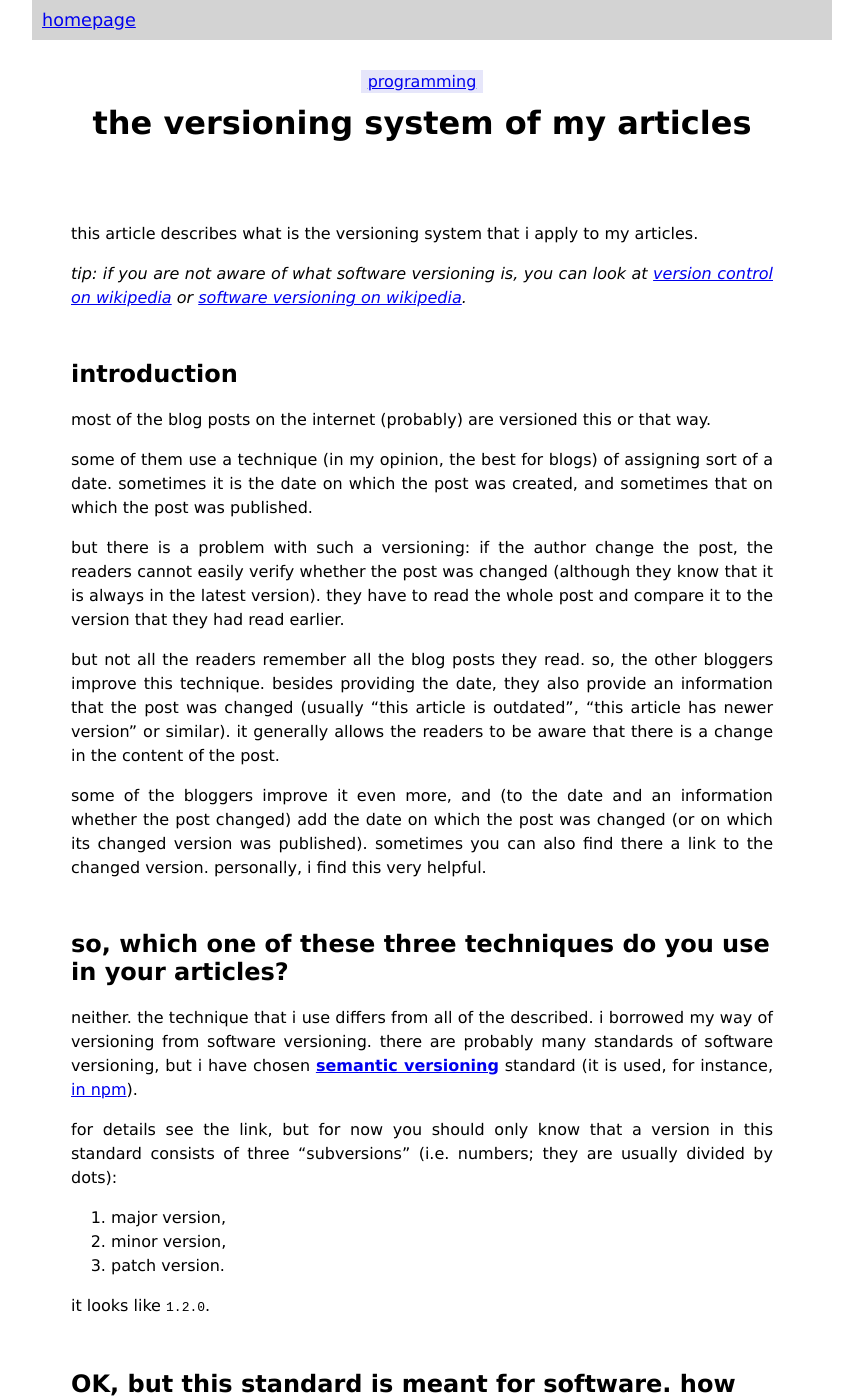
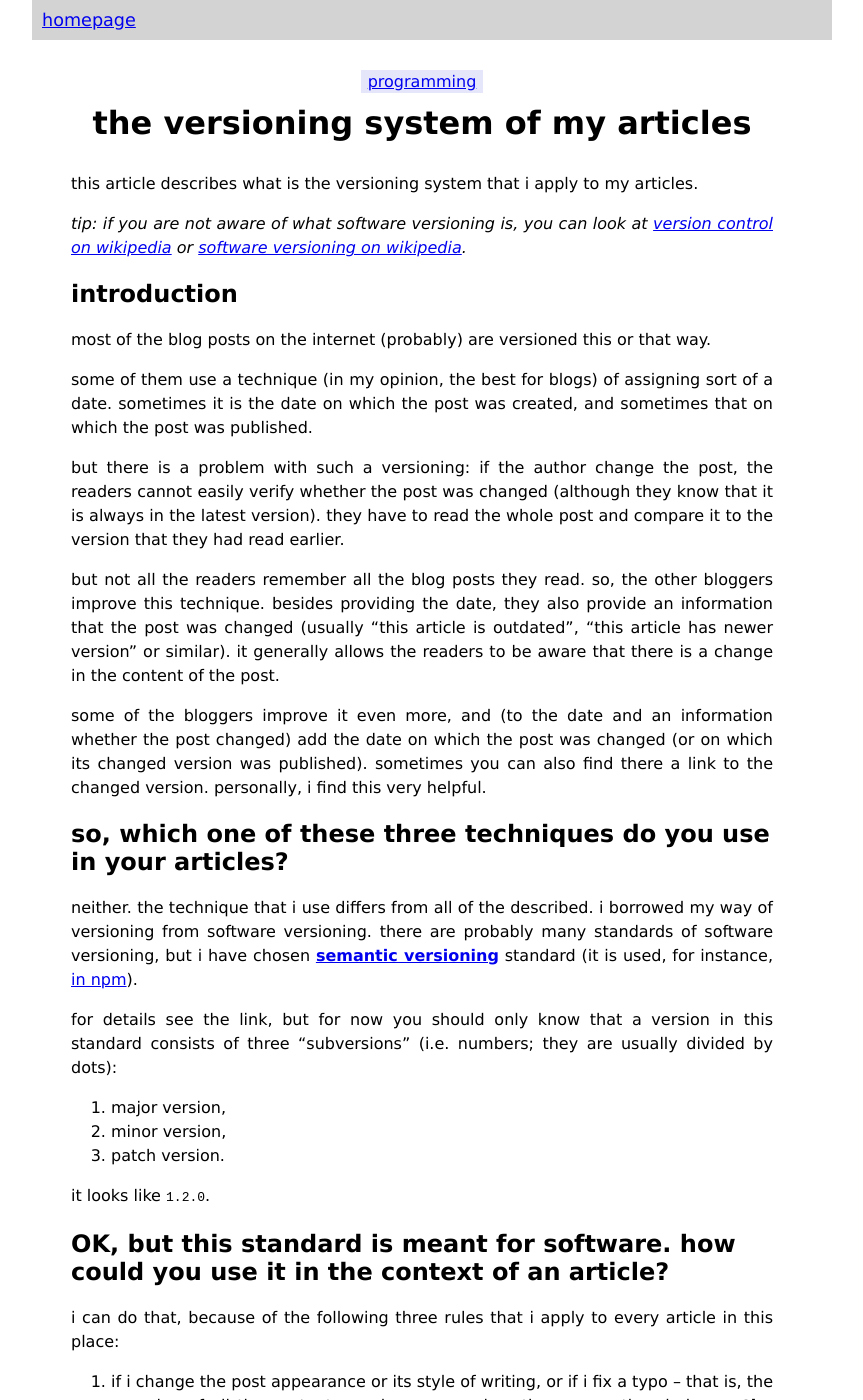
Before and after one commit to DevSilv/ARCHIVED-varts-plain-css, a Jekyll site: the page built from _posts/2018/07/10/2018-07-10-my-versioning-system.md, in a window 1280 px wide and 1400 px high. Shown: the whole window, without its empty margins (208-1071 px from the left). Built offline with Jekyll 4.4.1, drawn with Linux system fonts in a browser that asks for light colours.

Commit message:
fix broken grid, improve fonts and margins on mobiles

```diff
--- a/css/default.css
+++ b/css/default.css
@@ -12,8 +12,6 @@
     height: 100vh;
 
     display: grid;
-    grid-template-rows: 40px 1fr auto;
-    grid-template-columns: auto;
 }
 
 .footer {
@@ -22,3 +20,21 @@
 
     padding: 10px;
 }
+
+h1 {
+    font-size: 1.5rem;
+}
+
+h2 {
+    font-size: 1.3rem;
+}
+
+@media (min-width: 450px) {
+    h1 {
+        font-size: 2rem;
+    }
+
+    h2 {
+        font-size: 1.5rem;
+    }
+}
--- a/css/index.css
+++ b/css/index.css
@@ -17,6 +17,11 @@
 .header__description {
     margin: 0;
     margin-top: 20px;
+}
+
+.containter {
+    grid-template-rows: 40px 1fr auto;
+    grid-template-columns: auto;
 }
 
 .article-list {
--- a/css/page.css
+++ b/css/page.css
@@ -17,6 +17,11 @@
     grid-row: 1 / span 1;
 }
 
+.container {
+    grid-template-rows: 40px 1fr auto;
+    grid-template-columns: auto;
+}
+
 .content-container {
     margin-right: 20px;
 
@@ -29,7 +34,7 @@
 .content {
     text-align: justify;
 
-    line-height: 150%;
+    line-height: 130%;
     width: 90%;
 }
 
@@ -47,3 +52,9 @@
 .content h1 {
     text-align: center;
 }
+
+@media (min-width: 450px) {
+    .content {
+        line-height: 150%;
+    }
+}
--- a/css/post.css
+++ b/css/post.css
@@ -32,12 +32,12 @@
 h1 {
     margin-left: 10px;
     margin-right: 10px;
-    margin-bottom: 80px;
+    margin-bottom: 30px;
     margin-top: 10px;
     padding-left: 10px;
     padding-right: 10px;
 }
 
 h2 {
-    margin-top: 50px;
+    margin-top: 20px;
 }
```
